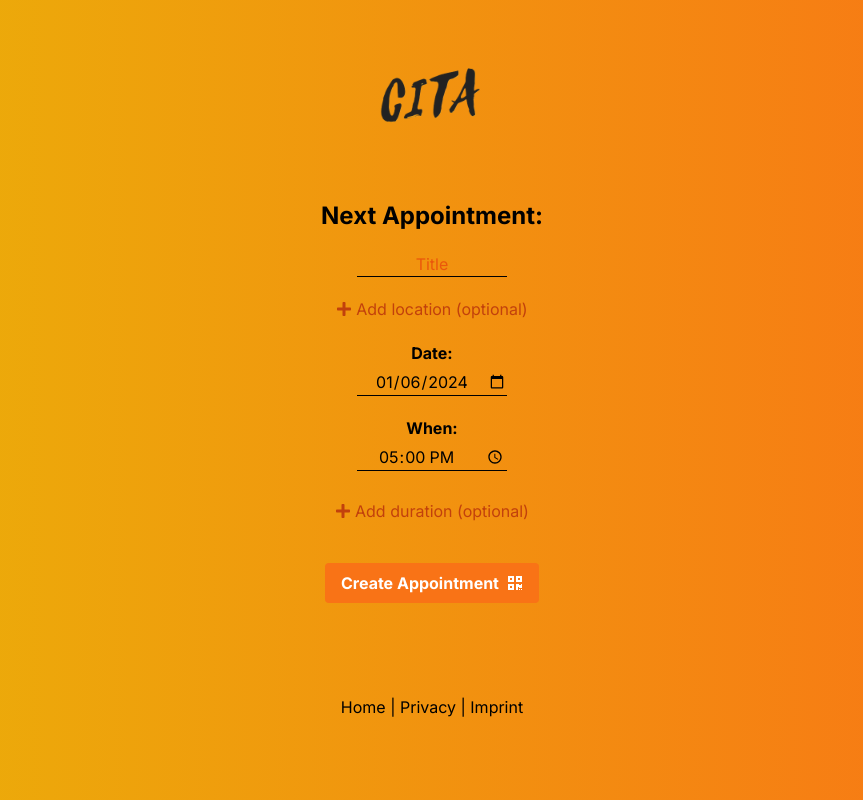
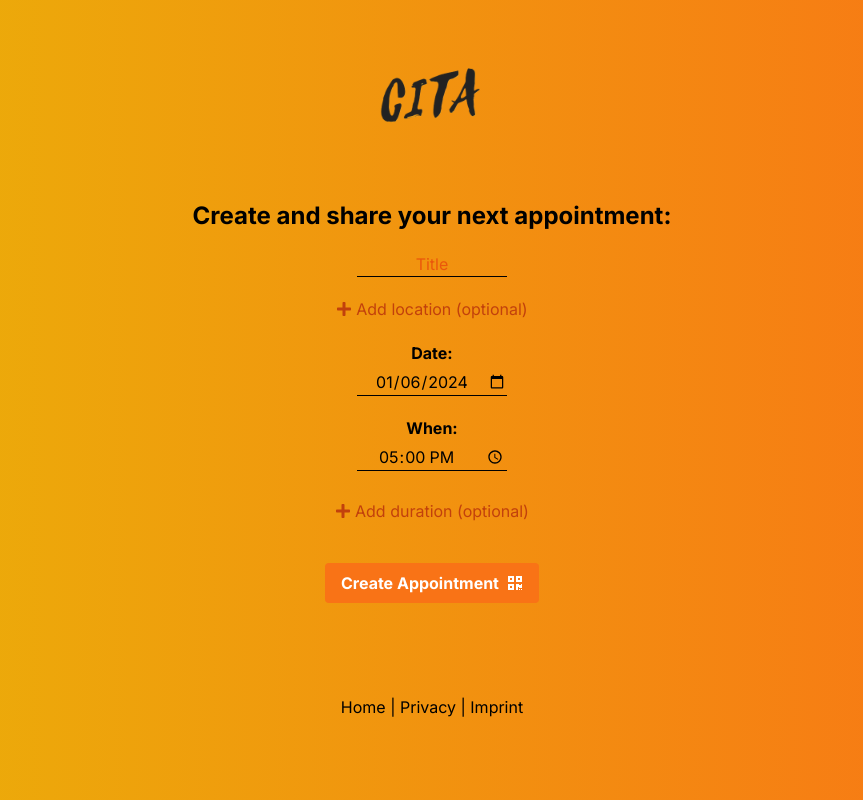
Before and after one commit to chris251190/cita, a Next.js app: page / in a window 1280 px wide. Shown: the whole page, without its empty margins (208-1071 px from the left). Built offline with nearby package versions, Linux system fonts and the light colour scheme.

Commit message:
Update page title to reflect the purpose of the form

```diff
--- a/app/page.tsx
+++ b/app/page.tsx
@@ -105,7 +105,7 @@ export default function Cita() {
     <main className="flex flex-col items-center bg-gradient-to-r from-yellow-500 to-orange-500 bg-repeat-x bg-cover min-h-screen">
       <Logo/>
       <div className="flex flex-col items-center justify-center mb-10">
-        <h1 className="text-2xl font-bold mb-5">Next Appointment:</h1>
+        <h1 className="text-2xl font-bold mb-5">Create and share your next appointment:</h1>
         <div>
           <form className="flex flex-col items-center justify-center" onSubmit={handleFormSubmit}>
             <InputField
```
